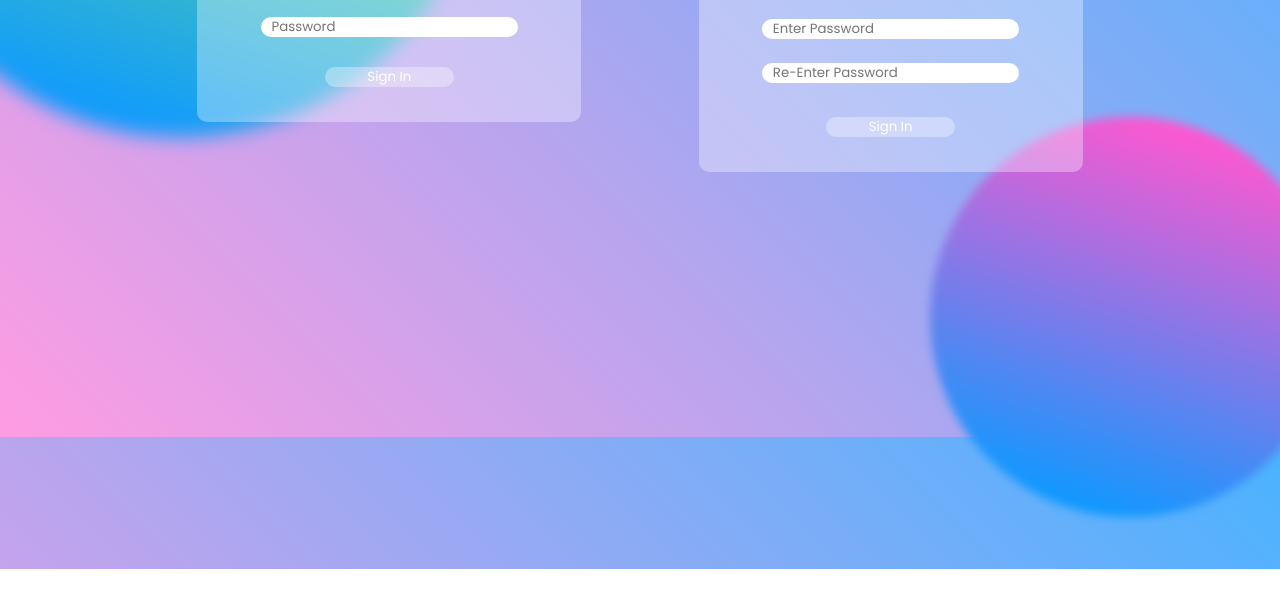
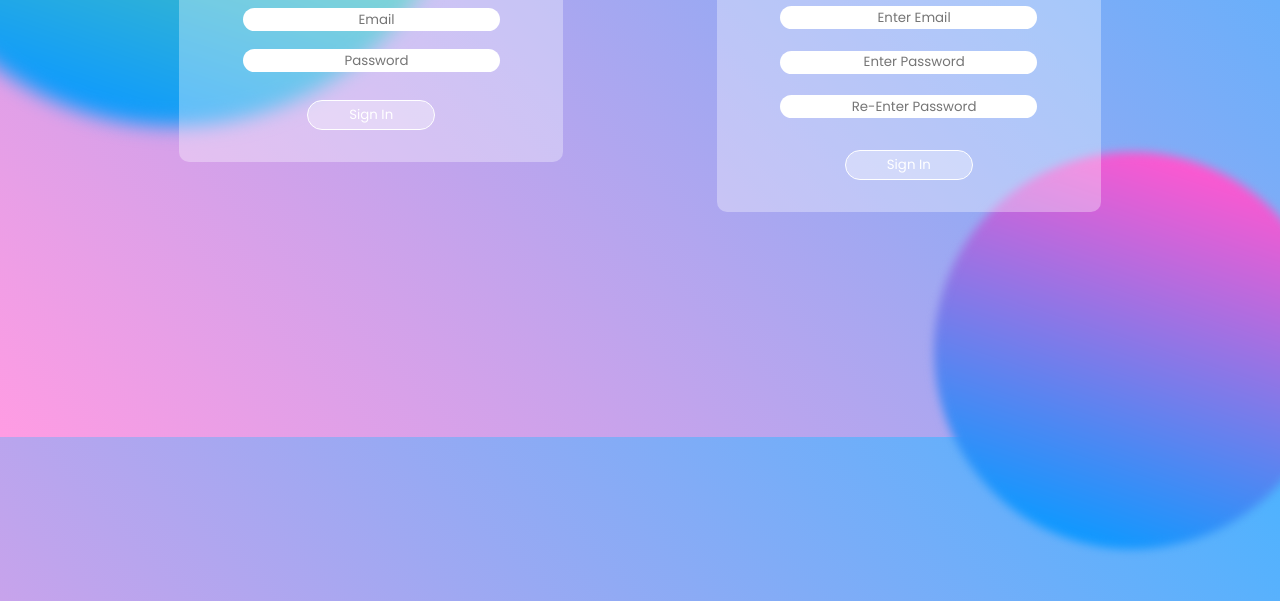
Before and after one commit to ayushrusiya47/homework, a plain HTML site: page index.html in a window 1280 px wide. Shown: the part 363-964 px from the top of the page. Before the commit the page ends 932 px from the top, so only its background shows below. Drawn offline with Linux system fonts and the light colour scheme; files that its build step writes are made by us from their sources.

Commit message:
Update style.css

```diff
--- a/style/style.css
+++ b/style/style.css
@@ -14,9 +14,9 @@ body {
 }
 
 main {
-  height: 90vh;
+  height: 100vh;
   width: 100%;
-  padding: 0 80px;
+  padding: 0vw 2vw;
   display: flex;
   align-items: center;
   justify-content: space-evenly;
@@ -26,8 +26,6 @@ main {
 .sign-up {
   background-color: rgba(255, 255, 255, 0.33);
   width: 30vw;
-  border-color: white;
-  border-width: 2px;
   border-radius: 10px;
 }
 
@@ -62,12 +60,29 @@ form,
   align-items: center;
   justify-content: space-evenly;
   height: 350px;
+  border-color: white;
+  border-width: 20px;
 }
 input {
-  -webkit-border-radius: 10px;
-  -moz-border-radius: 10px;
-  border-radius: 10px;
+  -webkit-border-radius: 25px;
+  -moz-border-radius: 25px;
+  border-radius: 25px;
   border-width: 0px;
+  text-align: center;
+  height: 23px;
+}
+input,
+select,
+textarea {
+  color: rgb(36, 44, 70);
+}
+
+textarea:focus,
+input:focus {
+  font-weight: bold;
+  outline: none;
+  border-style: solid;
+  transform: scale(1.05);
 }
 .input2 {
   position: relative;
@@ -76,11 +91,14 @@ input {
 }
 button {
   width: 50%;
+  height: 30px;
   background-color: rgba(255, 255, 255, 0.33);
-  -webkit-border-radius: 10px;
-  -moz-border-radius: 10px;
-  border-radius: 10px;
-  border-width: 0px;
+  -webkit-border-radius: 25px;
+  -moz-border-radius: 25px;
+  border-radius: 25px;
+  border-width: 1px;
+  border-color: white;
+  border-style: solid;
 }
 
 .circle1,
@@ -90,8 +108,8 @@ button {
 }
 
 .circle1 {
-  width: 600px;
-  height: 600px;
+  width: 46vw;
+  height: 46vw;
   border-radius: 50%;
 
   background: linear-gradient(180deg, #97ff57 0%, #0d99ff 99.99%, #0094ff 100%);
@@ -101,16 +119,37 @@ button {
   top: -100px;
 }
 .circle2 {
-  width: 400px;
-  height: 400px;
+  width: 31vw;
+  height: 31vw;
   border-radius: 50%;
 
   filter: blur(10px);
   transform: rotate(18deg);
-  right: -50px;
-  bottom: -80px;
+  right: -4vw;
+  bottom: -14vh;
 
   background: linear-gradient(180deg, #ff57d0 0%, #0d99ff 99.99%, #0094ff 100%);
   filter: blur(5px);
   transform: rotate(18deg);
 }
+button:hover {
+  animation: flow 2s ease-in-out infinite;
+  transform: scale(1.3);
+  background: linear-gradient(-60deg, #217fbe, #904e95, #e73c7e, #ec46ad);
+  background-size: 300%;
+  font-weight: bold;
+  -webkit-background-clip: text;
+  background-clip: text;
+  -webkit-text-fill-color: transparent;
+}
+@keyframes flow {
+  0% {
+    background-position: 0 50%;
+  }
+  50% {
+    background-position: 100% 50%;
+  }
+  100% {
+    background-position: 0 50%;
+  }
+}
```
